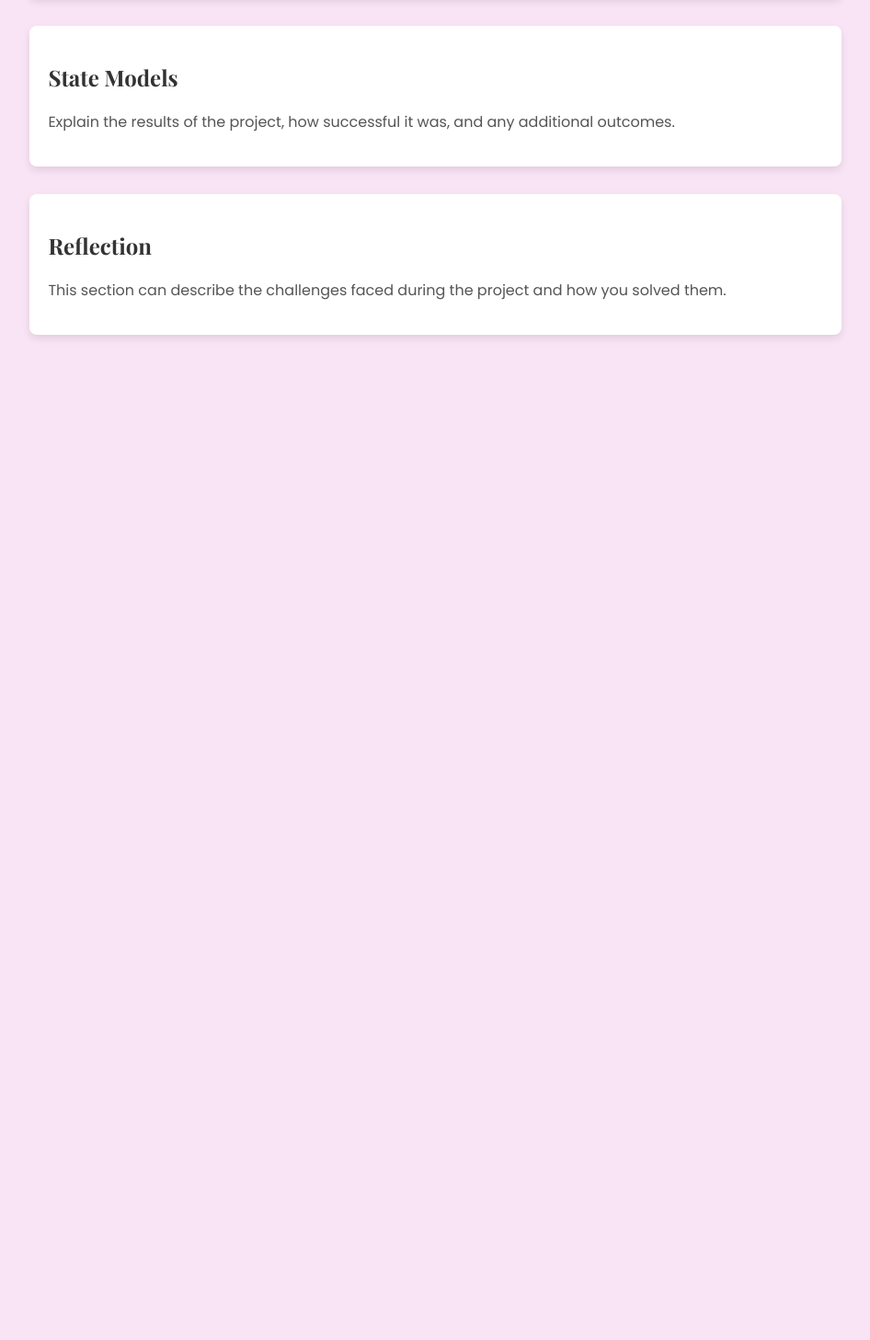
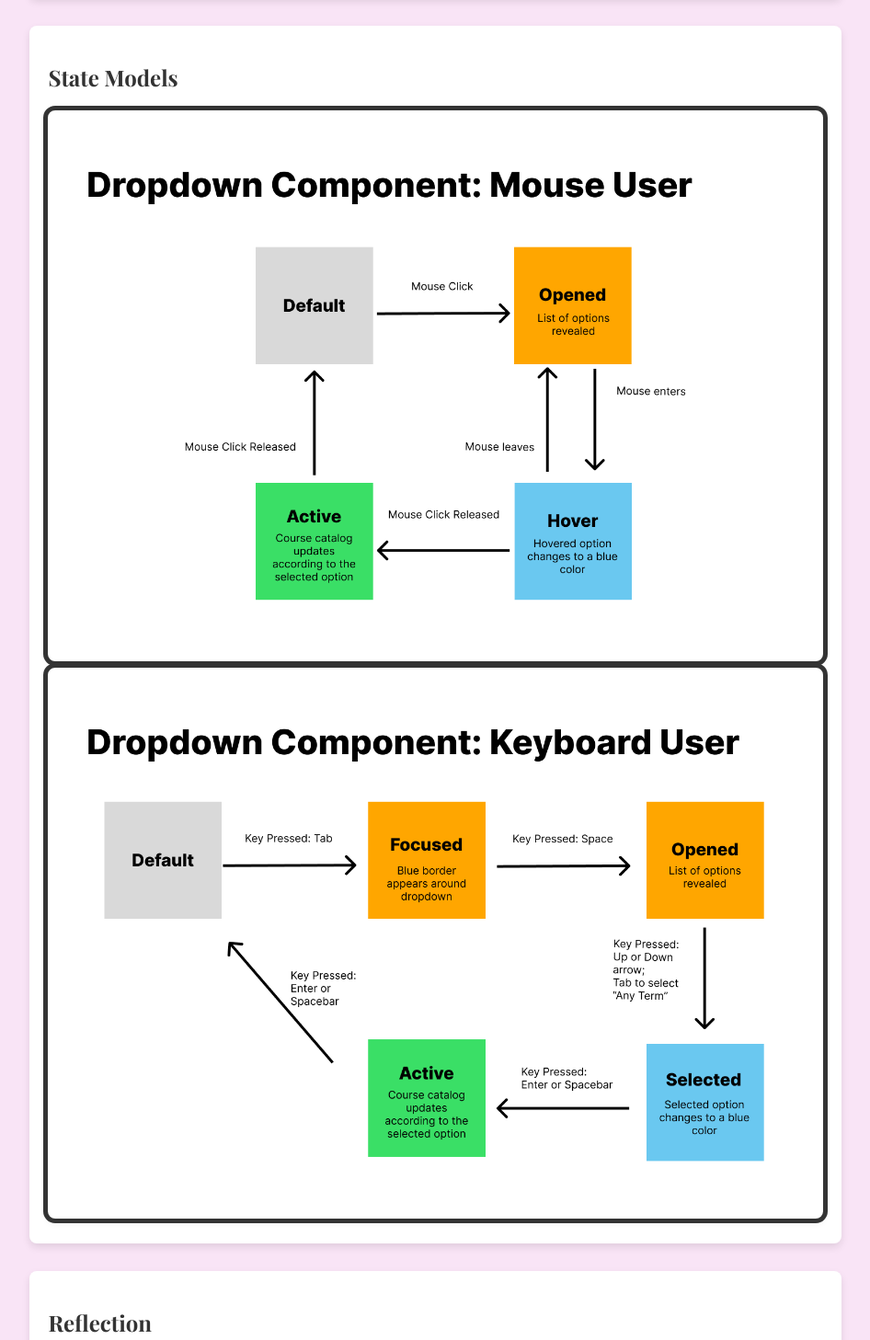
Before and after one commit to christinapeng1/portfolio, a React (Create React App) app: page /portfolio/projects/dropdown in a window 1280 px wide. Shown: the part 4493-5950 px from the top of the page at 92% size, without its empty margins (281-1227 px from the left). Before the commit the page ends 4971 px from the top, so only its background shows below. Built offline with nearby package versions, Linux system fonts and the light colour scheme; a web font is replaced by a local one.

Commit message:
add state models

```diff
--- a/src/App.js
+++ b/src/App.js
@@ -8,15 +8,15 @@ import Dropdown from "./pages/projects/Dropdown";
 function App() {
   return (
     <div className="App">
-      <BrowserRouter>
+      <BrowserRouter basename="/portfolio">
         <Navbar />
         <h1>Welcome to My Portfolio</h1>
         <Routes>
-          <Route path="/portfolio" element={<Home />} />
-          <Route path="/portfolio/about" element={<h1>About Page</h1>} />
-          <Route path="/portfolio/projects" element={<Projects />} />
-          <Route path="/portfolio/contact" element={<h1>Contact Page</h1>} />
-          <Route path="/portfolio/projects/dropdown" element={<Dropdown />} />
+          <Route path="/" element={<Home />} />
+          <Route path="/about" element={<h1>About Page</h1>} />
+          <Route path="/projects" element={<Projects />} />
+          <Route path="/contact" element={<h1>Contact Page</h1>} />
+          <Route path="/projects/dropdown" element={<Dropdown />} />
         </Routes>
       </BrowserRouter>
     </div>
--- a/src/components/Navbar.jsx
+++ b/src/components/Navbar.jsx
@@ -9,16 +9,16 @@ function Navbar() {
       </div>
       <ul className="nav-links">
         <li>
-          <Link to="/portfolio">Home</Link>
+          <Link to="/">Home</Link>
         </li>
         <li>
-          <Link to="/portfolio/about">About</Link>
+          <Link to="/about">About</Link>
         </li>
         <li>
-          <Link to="/portfolio/projects">Projects</Link>
+          <Link to="/projects">Projects</Link>
         </li>
         <li>
-          <Link to="/portfolio/contact">Contact</Link>
+          <Link to="/contact">Contact</Link>
         </li>
       </ul>
     </nav>
--- a/src/pages/Projects.jsx
+++ b/src/pages/Projects.jsx
@@ -8,7 +8,7 @@ function Projects() {
       <h1>My Projects</h1>
       <div className="project-list">
         <div className="project-card">
-          <Link to="/portfolio/projects/dropdown">
+          <Link to="/projects/dropdown">
             <h2>Dropdown Menu - Design Case Study</h2>
             <p>Click to learn more about Project 1</p>
           </Link>
--- a/src/pages/projects/Dropdown.jsx
+++ b/src/pages/projects/Dropdown.jsx
@@ -7,7 +7,10 @@ import steamKeyboardGif from "../../assets/gifs/steam-games-dropdown-keyboard.gi
 import steamMouseGif from "../../assets/gifs/steam-games-dropdown-mouse.gif"
 import cabKeyboardGif from "../../assets/gifs/cab-dropdown-keyboard.gif"
 import cabMouseGif from "../../assets/gifs/cab-dropdown-mouse.gif"
+import stateModelMouse from "../../assets/images/state-model-dropdown-mouse.png"
+import stateModelKeyboard from "../../assets/images/state-model-dropdown-keyboard.png";
 import Table from "../../components/Table"
+
 
 const input_columns = ["", "Courses @ Brown", "Discord", "Steam"];
 
@@ -431,10 +434,28 @@ function Dropdown() {
 
           <section id="state-models" className="project-section">
             <h2>State Models</h2>
-            <p>
-              Explain the results of the project, how successful it was, and any
-              additional outcomes.
-            </p>
+            <img
+              src={stateModelMouse}
+              alt="State Model for Dropdown Mouse interaction of CAB"
+              style={{
+                width: "100%", // Adjust GIF width
+                height: "auto",
+                borderRadius: "8px",
+                boxShadow: "0 4px 8px rgba(0, 0, 0, 0.1)",
+                outline: "5px solid #333",
+              }}
+            />
+            <img
+              src={stateModelKeyboard}
+              alt="State Model for Dropdown Keyboard interaction of CAB"
+              style={{
+                width: "100%", // Adjust GIF width
+                height: "auto",
+                borderRadius: "8px",
+                boxShadow: "0 4px 8px rgba(0, 0, 0, 0.1)",
+                outline: "5px solid #333",
+              }}
+            />
           </section>
 
           <section id="reflection" className="project-section">
```
Also changed, not shown: src/assets/images/state-model-dropdown-keyboard.png (added), src/assets/images/state-model-dropdown-mouse.png (added).
